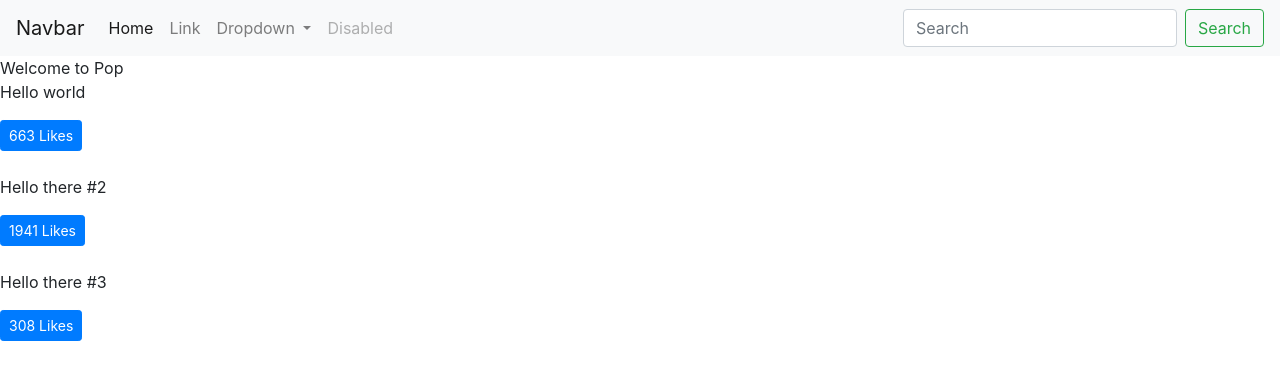
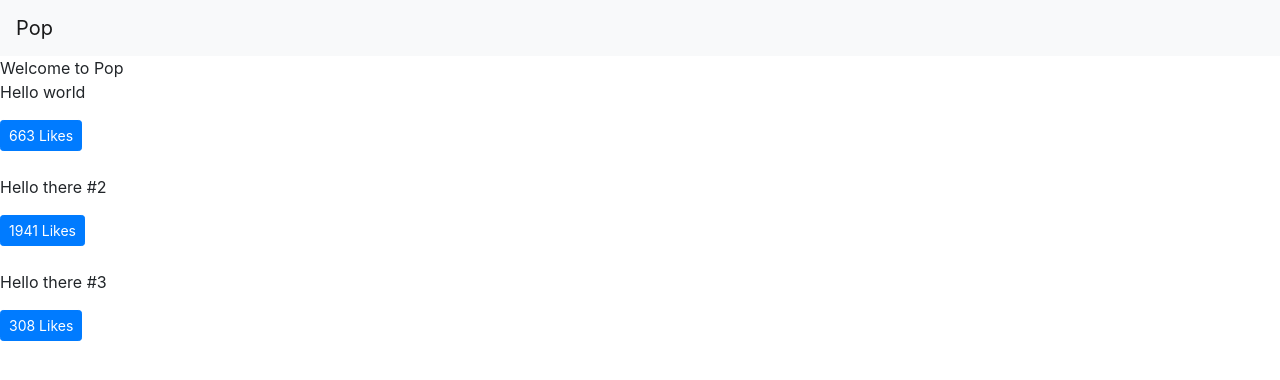
Before and after one commit to lalebdi/Pop, a Django app: page / in a window 1280 px wide. Shown: the top 380 px of the page. Run offline with Django 3.2, Linux system fonts and the light colour scheme; data comes from the database, SQL or seed files in the repository; data that the repository does not hold is empty; some libraries are stand-ins or nearby versions.

Commit message:
remove the search, first div and ul

```diff
--- a/templates/components/navbar.html
+++ b/templates/components/navbar.html
@@ -1,11 +1,11 @@
 <nav class="navbar navbar-expand-lg navbar-light bg-light">
-  <a class="navbar-brand" href="#">Navbar</a>
+  <a class="navbar-brand" href="/">Pop</a>
   <button class="navbar-toggler" type="button" data-toggle="collapse" data-target="#navbarSupportedContent" aria-controls="navbarSupportedContent" aria-expanded="false" aria-label="Toggle navigation">
     <span class="navbar-toggler-icon"></span>
   </button>
 
-  <div class="collapse navbar-collapse" id="navbarSupportedContent">
-    <ul class="navbar-nav mr-auto">
+  <div class="collapse navbar-collapse d-none" id="navbarSupportedContent">
+    <ul class="navbar-nav mr-auto d-none">
       <li class="nav-item active">
         <a class="nav-link" href="#">Home <span class="sr-only">(current)</span></a>
       </li>
@@ -27,7 +27,7 @@
         <a class="nav-link disabled" href="#" tabindex="-1" aria-disabled="true">Disabled</a>
       </li>
     </ul>
-    <form class="form-inline my-2 my-lg-0">
+    <form class="form-inline my-2 my-lg-0 d-none">
       <input class="form-control mr-sm-2" type="search" placeholder="Search" aria-label="Search">
       <button class="btn btn-outline-success my-2 my-sm-0" type="submit">Search</button>
     </form>
```
